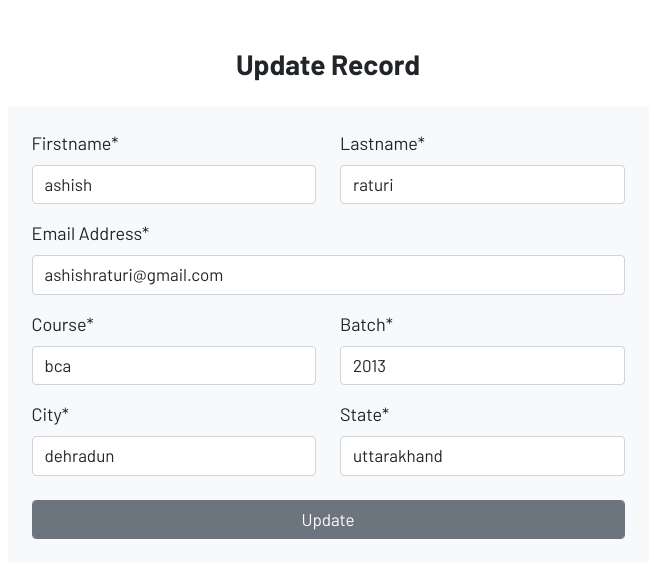
After one commit to AbuNiaz/PHP-Basic, a PHP site: page /Phpbasic/update.php?id=1 in a window 1280 px wide. The commit adds this page. Shown: the top 578 px of the page, without its empty margins (312-968 px from the left). Run offline with PHP 8.4, Linux system fonts and the light colour scheme; data comes from the database, SQL or seed files in the repository; both versions use the stored data as it was after the commit.

Commit message:
first commit

```diff
--- /dev/null
+++ b/Phpbasic/db_connection.php
@@ -0,0 +1,13 @@
+<?php
+$hostname = "localhost";
+$username = "root";
+$password = "";
+$database = "phpcrud";
+
+// connection
+$conn = mysqli_connect($hostname, $username, $password, $database);
+
+// check
+if (!$conn) {
+    die("Error :" . mysqli_connect_error());
+}
--- /dev/null
+++ b/Phpbasic/style.css
@@ -0,0 +1,20 @@
+@import url('https://fonts.googleapis.com/css2?family=Barlow:wght@400;500;600;700&display=swap');
+
+body {
+    font-size: 18px;
+    font-family: 'Barlow', sans-serif;
+}
+
+table>tbody>tr>td {
+    vertical-align: middle;
+}
+
+.form-control,
+.btn {
+    font-size: 17px;
+}
+
+h3 {
+    font-size: 28px;
+    font-weight: 700;
+}
--- /dev/null
+++ b/Phpbasic/update.php
@@ -0,0 +1,192 @@
+<?php
+// include connection
+include 'db_connection.php';
+
+// define variables and initialize with empty values
+$fnameErr = $lnameErr = $emailErr = $courseErr = $batchErr = $cityErr = $stateErr = "";
+$fname = $lname = $email = $course = $batch = $city = $state = "";
+
+// processing form data when form is submit
+if (isset($_POST["id"]) && !empty($_POST["id"])) {
+    // get hidden id input value
+    $id = $_POST["id"];
+
+    if (empty($_POST["fname"])) {
+        $fnameErr = "*This field is required";
+    } else {
+        $fname = trim($_POST["fname"]);
+        // check if fname contains only letters
+        if (!ctype_alpha($fname)) {
+            $fnameErr = "Only letters are allowed";
+        }
+    }
+
+    if (empty($_POST["lname"])) {
+        $lnameErr = "*This field is required";
+    } else {
+        $lname = trim($_POST["lname"]);
+        // check if lname contains only letters
+        if (!ctype_alpha($lname)) {
+            $lnameErr = "Only letters are allowed";
+        }
+    }
+
+    if (empty($_POST["email"])) {
+        $emailErr = "*This field is required";
+    } else {
+        $email = trim($_POST["email"]);
+        // check if e-mail address is valid
+        if (!filter_var($email, FILTER_VALIDATE_EMAIL)) {
+            $emailErr = "Invalid email address";
+        }
+    }
+
+    if (empty($_POST["course"])) {
+        $courseErr = "*This field is required";
+    } else {
+        $course = trim($_POST["course"]);
+    }
+
+    if (empty($_POST["batch"])) {
+        $batchErr = "*This field is required";
+    } else {
+        $batch = trim($_POST["batch"]);
+        /* check if batch contains numbers only, also
+        check min and max value to be entered */
+        if (!ctype_digit($batch)) {
+            $batchErr = "Batch must be a numeric value";
+        } elseif ($batch < 2013) {
+            $batchErr = "Batch must be greater than or equal to 2013";
+        } elseif ($batch > 2021) {
+            $batchErr = "Batch must be less than or equal to 2021";
+        } else {
+            // no code will execute
+        }
+    }
+
+    if (empty($_POST["city"])) {
+        $cityErr = "*This field is required";
+    } else {
+        $city = trim($_POST["city"]);
+    }
+
+    if (empty($_POST["state"])) {
+        $stateErr = "*This field is required";
+    } else {
+        $state = trim($_POST["state"]);
+    }
+
+    // update record if no errors found
+    if (empty($fnameErr) && empty($lnameErr) && empty($emailErr) && empty($courseErr) && empty($batchErr) && empty($cityErr) && empty($stateErr)) {
+
+        $sql = "UPDATE students SET firstname='$fname', lastname='$lname', email='$email', course='$course', batch='$batch', city='$city', state='$state' WHERE id='$id'";
+
+        if (mysqli_query($conn, $sql)) {
+
+            echo "<script>window.location.href='http://localhost/Phpbasic/';</script>";
+            exit();
+        }
+    }
+    // close connection
+    mysqli_close($conn);
+} else {
+    // check if url contain id, if not redirect to index page
+    if (isset($_GET["id"]) && !empty(trim($_GET["id"]))) {
+        // get id from url
+        $id = trim($_GET["id"]);
+
+        // retrieve record associated with id
+        $sql = "SELECT * FROM students WHERE id = '$id'";
+        $result = mysqli_query($conn, $sql);
+        $record = mysqli_num_rows($result);
+
+        if ($record == 1) {
+            $row = mysqli_fetch_array($result, MYSQLI_ASSOC);
+            // retrieve individual field value
+            $fname = $row["firstname"];
+            $lname = $row["lastname"];
+            $email = $row["email"];
+            $course = $row["course"];
+            $batch = $row["batch"];
+            $city = $row["city"];
+            $state = $row["state"];
+        }
+        // close connection
+        mysqli_close($conn);
+    } else {
+        echo "<script>alert('Please select record to update');</script>";
+        echo "<script>window.location.href='http://localhost/PHP-MySQL/';</script>";
+        exit();
+    }
+}
+?>
+
+<!DOCTYPE html>
+<html lang="en">
+
+<head>
+    <meta charset="UTF-8">
+    <meta http-equiv="X-UA-Compatible" content="IE=edge">
+    <meta name="viewport" content="width=device-width, initial-scale=1.0">
+    <link href="https://cdn.jsdelivr.net/npm/bootstrap@5.1.3/dist/css/bootstrap.min.css" rel="stylesheet" integrity="sha384-1BmE4kWBq78iYhFldvKuhfTAU6auU8tT94WrHftjDbrCEXSU1oBoqyl2QvZ6jIW3" crossorigin="anonymous">
+    <link href="style.css" rel="stylesheet">
+    <title>Update Data - PHP CRUD</title>
+</head>
+
+<body>
+    <!-- update form -->
+    <div class="container mt-5">
+        <div class="row justify-content-center">
+            <div class="col-lg-7">
+                <h3 class="mb-4 text-center">Update Record</h3>
+                <div class="form-body bg-light p-4">
+                    <form action="<?= htmlspecialchars(basename($_SERVER["REQUEST_URI"])); ?>" method="POST">
+                        <div class="row">
+                            <div class="col-lg-6 mb-3">
+                                <label for="fname" class="form-label">Firstname*</label>
+                                <input type="text" class="form-control" id="fname" name="fname" value="<?= $fname; ?>">
+                                <small class="text-danger"><?= $fnameErr; ?></small>
+                            </div>
+                            <div class="col-lg-6 mb-3">
+                                <label for="lname" class="form-label">Lastname*</label>
+                                <input type="text" class="form-control" id="lname" name="lname" value="<?= $lname; ?>">
+                                <small class="text-danger"><?= $lnameErr; ?></small>
+                            </div>
+                            <div class="col-lg-12 mb-3">
+                                <label for="email" class="form-label">Email Address*</label>
+                                <input type="email" class="form-control" id="email" name="email" value="<?= $email; ?>">
+                                <small class="text-danger"><?= $emailErr; ?></small>
+                            </div>
+                            <div class="col-lg-6 mb-3">
+                                <label for="course" class="form-label">Course*</label>
+                                <input type="text" class="form-control" id="course" name="course" value="<?= $course; ?>">
+                                <small class="text-danger"><?= $courseErr; ?></small>
+                            </div>
+                            <div class="col-lg-6 mb-3">
+                                <label for="batch" class="form-label">Batch*</label>
+                                <input type="text" class="form-control" id="batch" name="batch" value="<?= $batch; ?>">
+                                <small class="text-danger"><?= $batchErr; ?></small>
+                            </div>
+                            <div class="col-lg-6 mb-3">
+                                <label for="city" class="form-label">City*</label>
+                                <input type="text" class="form-control" id="city" name="city" value="<?= $city; ?>">
+                                <small class="text-danger"><?= $cityErr; ?></small>
+                            </div>
+                            <div class="col-lg-6 mb-4">
+                                <label for="state" class="form-label">State*</label>
+                                <input type="text" class="form-control" id="state" name="state" value="<?= $state; ?>">
+                                <small class="text-danger"><?= $stateErr; ?></small>
+                            </div>
+                            <div class=" col-lg-12">
+                                <input type="hidden" class="form-control" name="id" value="<?= $id; ?>">
+                                <input type="submit" class="btn btn-secondary form-control" name="update" value="Update">
+                            </div>
+                        </div>
+                    </form>
+                </div>
+            </div>
+        </div>
+    </div>
+</body>
+
+</html>
```
Also changed, not shown: Phpbasic/create.php (added, +166 -0 lines), Phpbasic/delete.php (added, +22 -0 lines), Phpbasic/index.php (+73 -7 lines), Phpbasic/phpcrud.sql (added, +80 -0 lines), index.php (deleted, +0 -11 lines), justHtml/index.php (added, +20 -0 lines), validationPhp/index.php (added, +41 -0 lines), validationPhp/result.php (added, +11 -0 lines), Phpbasic/README.md (added), 3 other files.
